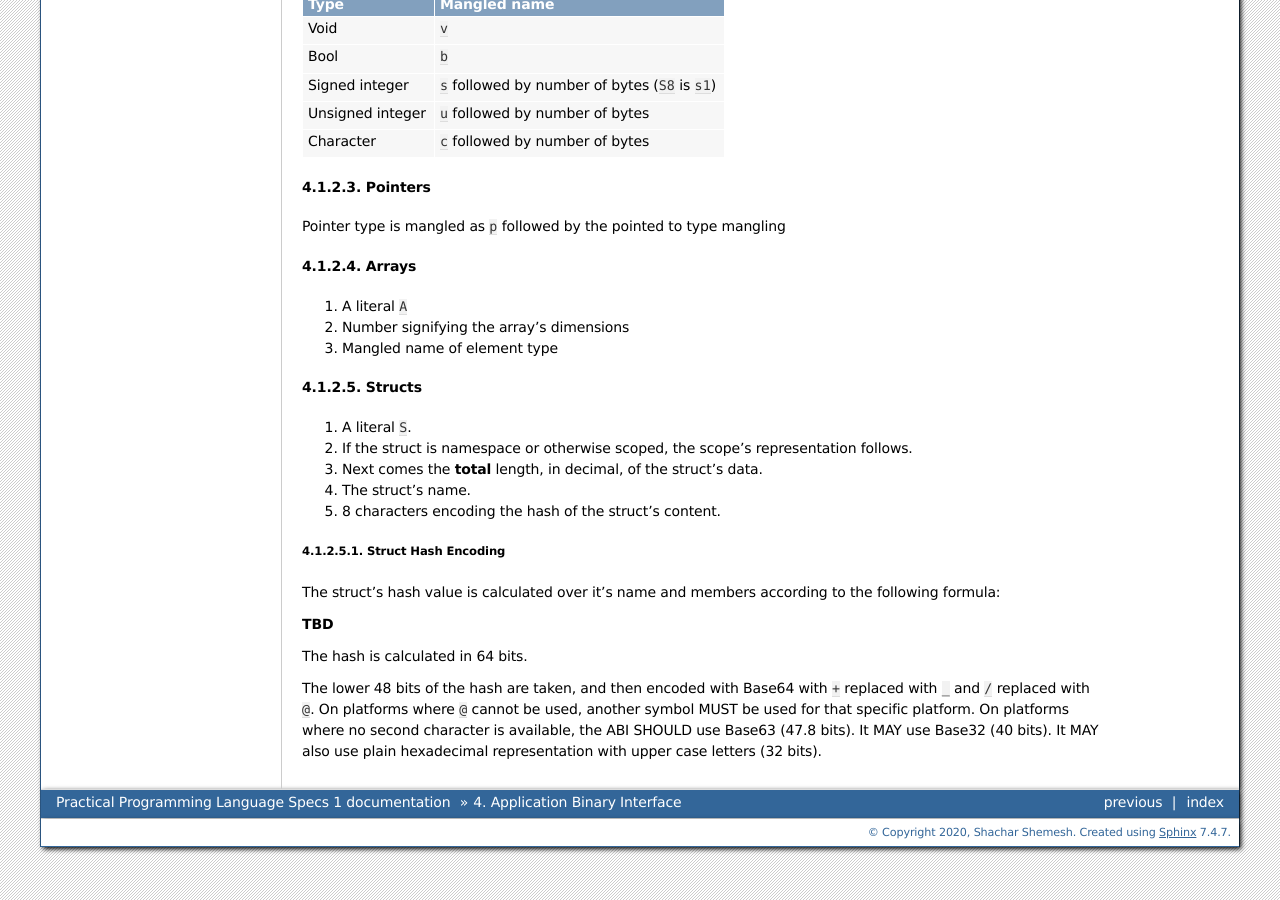
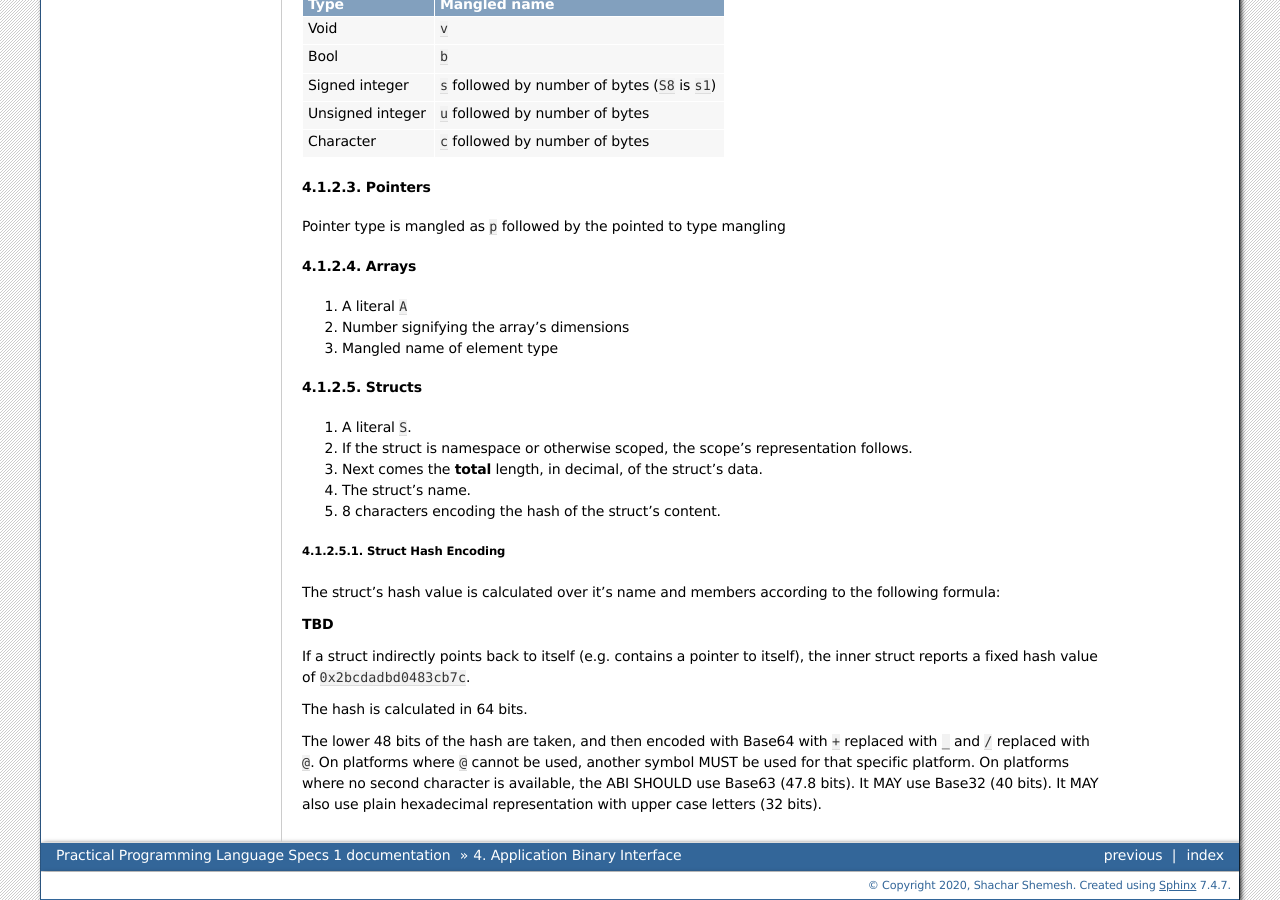
Before and after one commit to Practical/specs, a Sphinx documentation site: the page built from source/abi.rst, in a window 1280 px wide and 900 px high, scrolled down 765 px. Built offline with Sphinx 7.4.7, drawn with Linux system fonts in a browser that asks for light colours.

Commit message:
Add recursive referencing struct hash.

```diff
--- a/source/abi.rst
+++ b/source/abi.rst
@@ -80,6 +80,9 @@ The struct's hash value is calculated over it's name and members according to th
 
 **TBD**
 
+If a struct indirectly points back to itself (e.g. contains a pointer to itself), the inner struct reports a fixed hash value of
+``0x2bcdadbd0483cb7c``.
+
 The hash is calculated in 64 bits.
 
 The lower 48 bits of the hash are taken, and then encoded with Base64 with ``+`` replaced with ``_`` and ``/`` replaced with ``@``.
```
